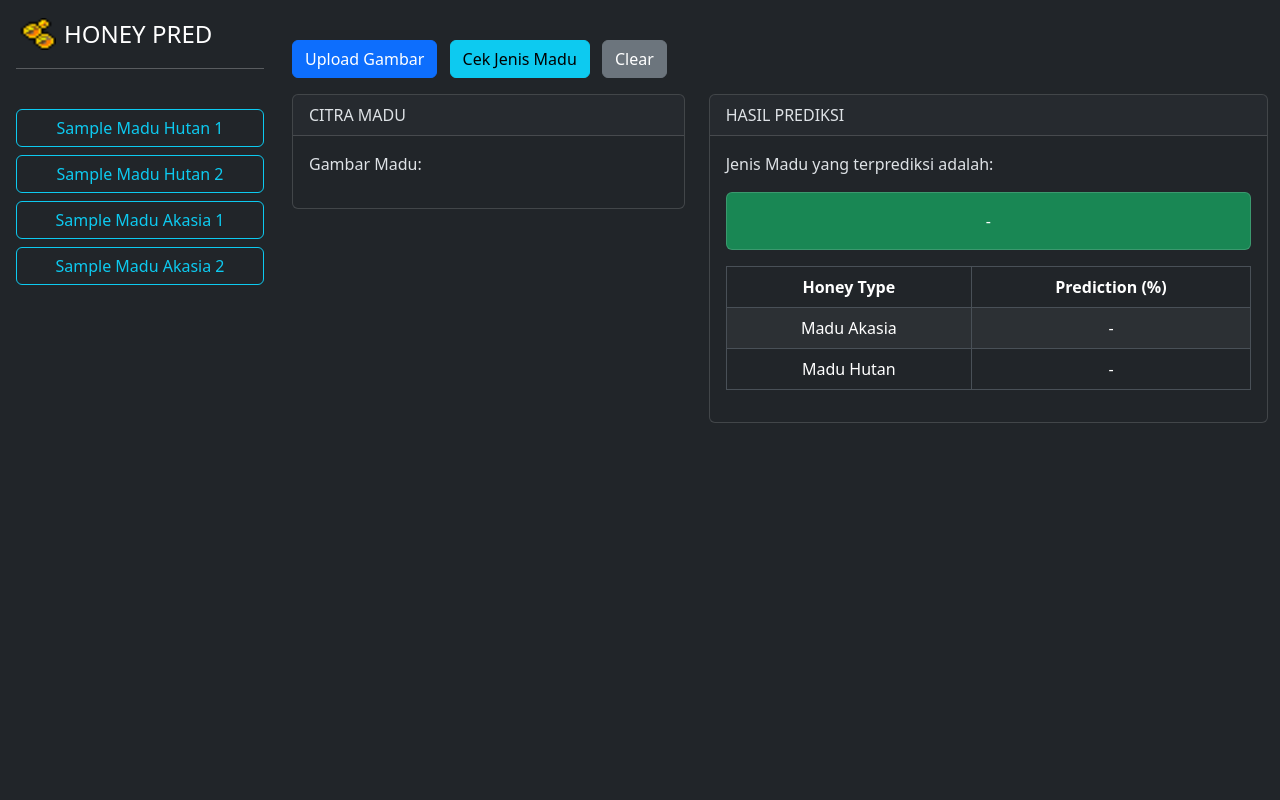
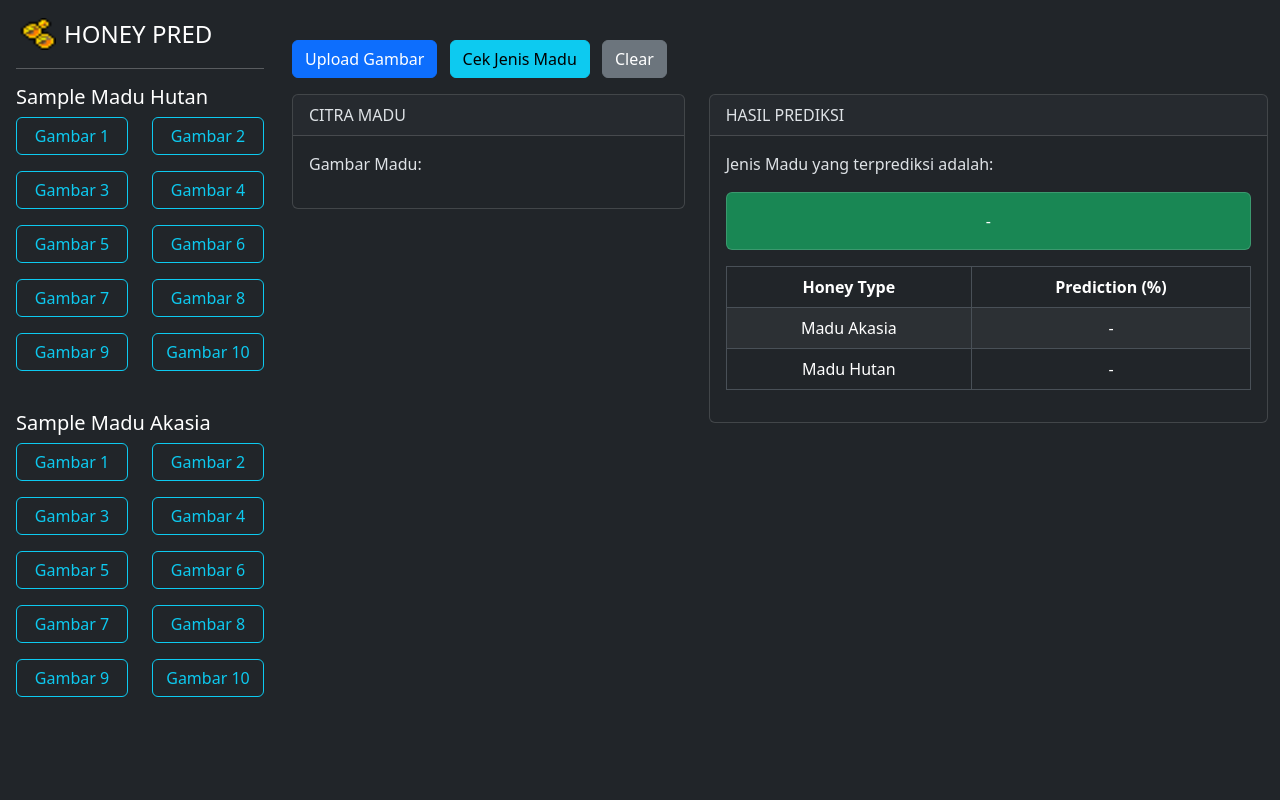
Before and after one commit to ridwaanhall/honey-classification, a Django app: page / in a window 1280 px wide. Run offline with Django 4.2, Linux system fonts and the light colour scheme; parts of the project's set-up code (start-up, migrations or seed data) failed here and were passed over; some libraries are stand-ins or nearby versions.

Commit message:
Enhance sidebar layout and update image buttons for Madu Hutan and Madu Akasia sections

```diff
--- a/templates/sidebar.html
+++ b/templates/sidebar.html
@@ -1,22 +1,142 @@
 {% load static %}
-<div class="d-flex flex-column flex-shrink-0 p-3 text-white bg-dark" style="width: 280px;">
+<div class="d-flex flex-column flex-shrink-0 p-3 text-white bg-dark" style="width: 280px; height: 100vh; overflow-y: auto;">
     <a href="/" class="d-flex align-items-center mb-3 mb-md-0 me-md-auto text-white text-decoration-none">
         <img src="{% static 'favicon.ico' %}" alt="Logo" width="40" height="32" class="me-2" />
         <span class="fs-4">HONEY PRED</span>
     </a>
     <hr />
-    <div class="nav nav-pills flex-column mb-auto">
-        <button type="button" class="btn btn-outline-info mt-4" onclick="showImage('/static/img/madu_hutan/hutan_1.jpg')">
-            Sample Madu Hutan 1
-        </button>
-        <button type="button" class="btn btn-outline-info mt-2" onclick="showImage('/static/img/madu_hutan/hutan_2.jpg')">
-            Sample Madu Hutan 2
-        </button>
-        <button type="button" class="btn btn-outline-info mt-2" onclick="showImage('/static/img/madu_akasia/akasia_1.jpg')">
-            Sample Madu Akasia 1
-        </button>
-        <button type="button" class="btn btn-outline-info mt-2" onclick="showImage('/static/img/madu_akasia/akasia_2.jpg')">
-            Sample Madu Akasia 2
-        </button>
+
+    <!-- Sample Madu Hutan Section -->
+    <div class="section mb-4">
+        <h5>Sample Madu Hutan</h5>
+        <div class="row">
+            <div class="col-6 mb-3">
+                <button type="button" class="btn btn-outline-info w-100" onclick="showImage('{% static 'img/madu_hutan/hutan_1.jpg' %}')">
+                    Gambar 1
+                </button>
+            </div>
+            <!--<div class="col-6 mb-3">-->
+            <!--    <button type="button" class="btn btn-outline-info w-100" onclick="showImage('{% static 'img/madu_hutan/hutan_2.jpg' %}')">-->
+            <!--        Gambar 2-->
+            <!--    </button>-->
+            <!--</div>-->
+            <div class="col-6 mb-3">
+                <button type="button" class="btn btn-outline-info w-100" onclick="showImage('{% static 'img/madu_hutan/20240603_132917.jpg' %}')">
+                    Gambar 2
+                </button>
+            </div>
+            <!--<div class="col-6 mb-3">-->
+            <!--    <button type="button" class="btn btn-outline-info w-100" onclick="showImage('{% static 'img/madu_hutan/20240603_133649.jpg' %}')">-->
+            <!--        Gambar 4-->
+            <!--    </button>-->
+            <!--</div>-->
+            <div class="col-6 mb-3">
+                <button type="button" class="btn btn-outline-info w-100" onclick="showImage('{% static 'img/madu_hutan/20240603_134018.jpg' %}')">
+                    Gambar 3
+                </button>
+            </div>
+            <div class="col-6 mb-3">
+                <button type="button" class="btn btn-outline-info w-100" onclick="showImage('{% static 'img/madu_hutan/20240603_134123.jpg' %}')">
+                    Gambar 4
+                </button>
+            </div>
+            <div class="col-6 mb-3">
+                <button type="button" class="btn btn-outline-info w-100" onclick="showImage('{% static 'img/madu_hutan/20240603_134132.jpg' %}')">
+                    Gambar 5
+                </button>
+            </div>
+            <div class="col-6 mb-3">
+                <button type="button" class="btn btn-outline-info w-100" onclick="showImage('{% static 'img/madu_hutan/20240603_134736.jpg' %}')">
+                    Gambar 6
+                </button>
+            </div>
+            <div class="col-6 mb-3">
+                <button type="button" class="btn btn-outline-info w-100" onclick="showImage('{% static 'img/madu_hutan/20240603_135035.jpg' %}')">
+                    Gambar 7
+                </button>
+            </div>
+            <div class="col-6 mb-3">
+                <button type="button" class="btn btn-outline-info w-100" onclick="showImage('{% static 'img/madu_hutan/20240603_135055.jpg' %}')">
+                    Gambar 8
+                </button>
+            </div>
+            <div class="col-6 mb-3">
+                <button type="button" class="btn btn-outline-info w-100" onclick="showImage('{% static 'img/madu_hutan/20240603_135300.jpg' %}')">
+                    Gambar 9
+                </button>
+            </div>
+            <div class="col-6 mb-3">
+                <button type="button" class="btn btn-outline-info w-100" onclick="showImage('{% static 'img/madu_hutan/20240603_135503.jpg' %}')">
+                    Gambar 10
+                </button>
+            </div>
+        </div>
+    </div>
+
+    <!-- Sample Madu Akasia Section -->
+    <div class="section mb-4">
+        <h5>Sample Madu Akasia</h5>
+        <div class="row">
+            <div class="col-6 mb-3">
+                <button type="button" class="btn btn-outline-info w-100" onclick="showImage('{% static 'img/madu_akasia/20240603_132932.jpg' %}')">
+                    Gambar 1
+                </button>
+            </div>
+            <div class="col-6 mb-3">
+                <button type="button" class="btn btn-outline-info w-100" onclick="showImage('{% static 'img/madu_akasia/20240603_133258.jpg' %}')">
+                    Gambar 2
+                </button>
+            </div>
+            <div class="col-6 mb-3">
+                <button type="button" class="btn btn-outline-info w-100" onclick="showImage('{% static 'img/madu_akasia/20240603_133924.jpg' %}')">
+                    Gambar 3
+                </button>
+            </div>
+            <div class="col-6 mb-3">
+                <button type="button" class="btn btn-outline-info w-100" onclick="showImage('{% static 'img/madu_akasia/20240603_134003.jpg' %}')">
+                    Gambar 4
+                </button>
+            </div>
+            <div class="col-6 mb-3">
+                <button type="button" class="btn btn-outline-info w-100" onclick="showImage('{% static 'img/madu_akasia/20240603_134006.jpg' %}')">
+                    Gambar 5
+                </button>
+            </div>
+            <div class="col-6 mb-3">
+                <button type="button" class="btn btn-outline-info w-100" onclick="showImage('{% static 'img/madu_akasia/20240603_134154.jpg' %}')">
+                    Gambar 6
+                </button>
+            </div>
+            <div class="col-6 mb-3">
+                <button type="button" class="btn btn-outline-info w-100" onclick="showImage('{% static 'img/madu_akasia/20240603_134229.jpg' %}')">
+                    Gambar 7
+                </button>
+            </div>
+            <div class="col-6 mb-3">
+                <button type="button" class="btn btn-outline-info w-100" onclick="showImage('{% static 'img/madu_akasia/20240603_134339.jpg' %}')">
+                    Gambar 8
+                </button>
+            </div>
+            <div class="col-6 mb-3">
+                <button type="button" class="btn btn-outline-info w-100" onclick="showImage('{% static 'img/madu_akasia/20240603_134340.jpg' %}')">
+                    Gambar 9
+                </button>
+            </div>
+            <div class="col-6 mb-3">
+                <button type="button" class="btn btn-outline-info w-100" onclick="showImage('{% static 'img/madu_akasia/20240603_134437.jpg' %}')">
+                    Gambar 10
+                </button>
+            </div>
+            <!--<div class="col-6 mb-3">-->
+            <!--    <button type="button" class="btn btn-outline-info w-100" onclick="showImage('{% static 'img/madu_akasia/akasia_1.jpg' %}')">-->
+            <!--        Gambar 11-->
+            <!--    </button>-->
+            <!--</div>-->
+            <!--<div class="col-6 mb-3">-->
+            <!--    <button type="button" class="btn btn-outline-info w-100" onclick="showImage('{% static 'img/madu_akasia/akasia_2.jpg' %}')">-->
+            <!--        Gambar 12-->
+            <!--    </button>-->
+            <!--</div>-->
+        </div>
     </div>
 </div>
```
